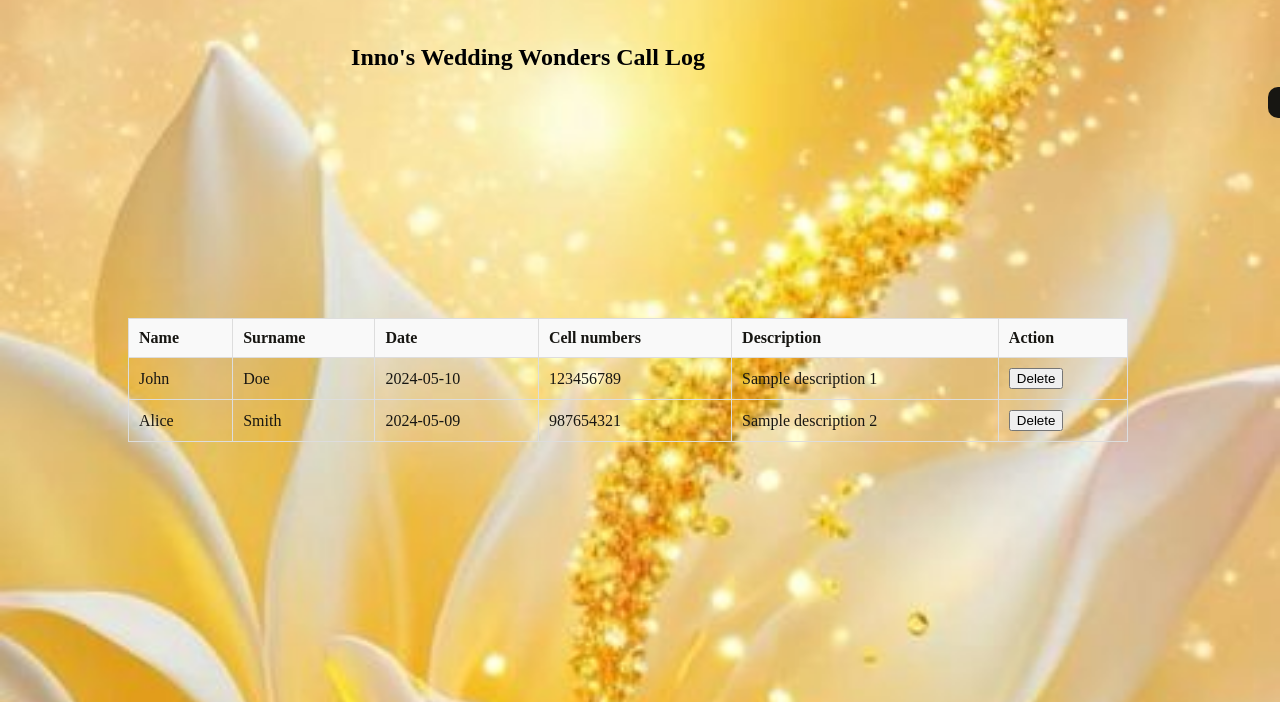
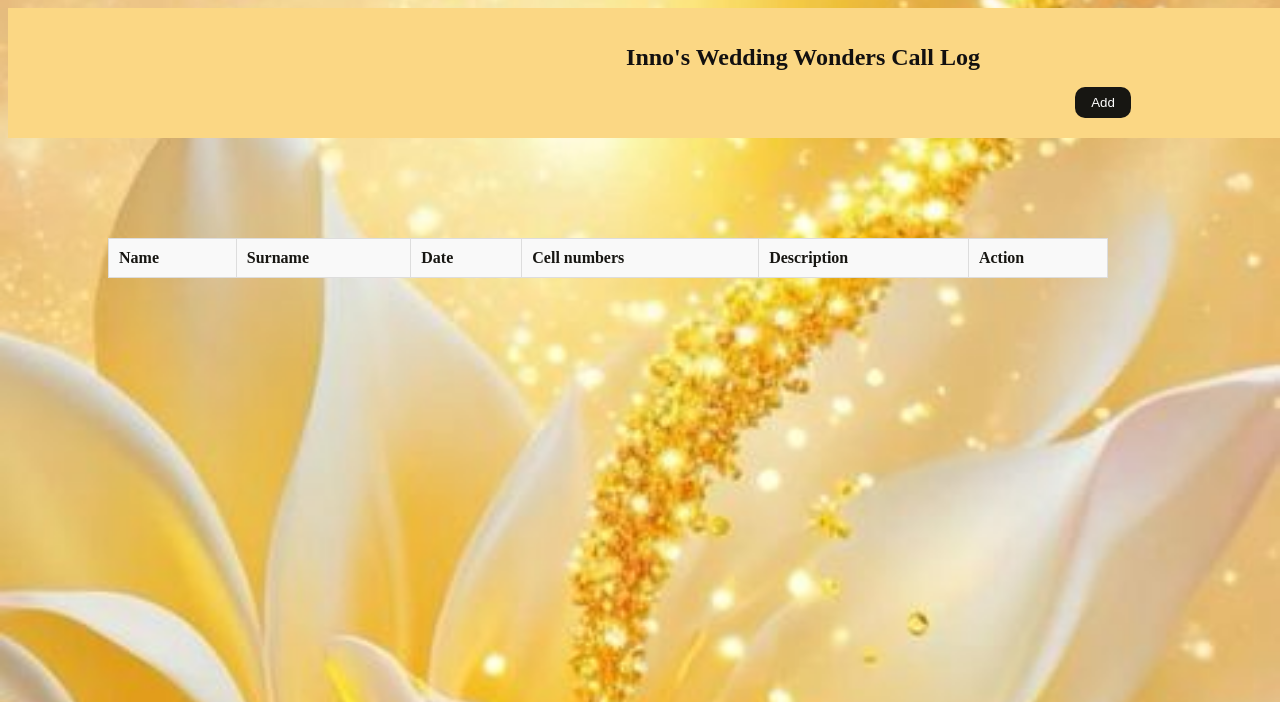
Before and after one commit to MissMakanyane/Wedding-Wonders-App, a Flask app: page /calllog in a window 1280 px wide; the page is wider, and only the part inside the window is pictured. Shown: the top 702 px of that part. Run offline with Flask 3, Linux system fonts and the light colour scheme; lists and menus that the app fills with data are empty; some libraries are stand-ins or nearby versions.

Commit message:
git push

```diff
--- a/app.py
+++ b/app.py
@@ -83,21 +83,30 @@
 
 #   DELETE CALLLOG
 
-calllog_data = [
-    {"id": 1, "name": "John", "surname": "Doe", "date": "2024-05-10", "cellphone_number": "123456789", "description": "Sample description 1"},
-    {"id": 2, "name": "Alice", "surname": "Smith", "date": "2024-05-09", "cellphone_number": "987654321", "description": "Sample description 2"}
-]
+# calllog_data = [
+#     {"id": 1,},
+#     {"id": 2}
+# ]
 
 @app.route('/calllog', methods=['GET', 'POST'])
 def calllog():
     if request.method == 'POST':
         if 'delete' in request.form:
-            id_to_delete = int(request.form['delete'])
+            print(request.form['delete'])
+            id_to_delete = request.form['delete']
             global calllog_data
-            calllog_data = [row for row in calllog_data if row['id'] != id_to_delete]
-            return render_template('Calllog.html', calllog=calllog_data)
 
-    return render_template('Calllog.html', calllog=calllog_data)
+            db.calllog.delete_many( {"surname": id_to_delete})
+            calllogs = []
+
+            for log in db.calllog.find():
+                        calllogs.append(log)
+
+
+            # calllog_data = [row for row in calllog_data if row['id'] != id_to_delete]
+            return render_template('Calllog.html', calllog=calllogs)
+
+    return render_template('Calllog.html')
 
 @app.route('/AddItem')
 def add_item():
--- a/static/Addservices.css
+++ b/static/Addservices.css
@@ -8,8 +8,8 @@
 }
 .content {
     max-width: 1000px;
-    margin: 50 auto;
-    padding: 20px;
+
+
   }
 
   h1 {
@@ -18,10 +18,11 @@
   }
 
   .button-container {
-    margin-left: 200;
+
     text-align: center;
-    margin-bottom: 200px;
-  }
+
+  margin-left: -600px;
+}
 
   .button-container button {
     padding: 8px 16px;
@@ -64,3 +65,27 @@
 color: rgb(255, 47, 0);
 margin-left: 20px;
   }
+
+
+nav ul {
+  list-style-type: none;
+  margin: 0;
+  padding: 0;
+}
+
+nav ul li {
+  display: inline;
+  margin-right: 20px;
+}
+
+nav ul li a {
+  color: #131111;
+  text-decoration: none;
+}
+
+header {
+  background-color: #fbd784;
+  color: #121010;
+  padding: 20px;
+  width: 1550px;
+}
--- a/templates/Calllog.html
+++ b/templates/Calllog.html
@@ -10,6 +10,7 @@
 </head>
 <body>
     <div class="content">
+        <header>
         <center><h1>Inno's Wedding Wonders Call Log</h1></center>
 
         <nav>
@@ -21,6 +22,9 @@
                 </left>
             </ul>
         </nav>
+    </header>
+
+
 
         <center>
             <form action="/calllog" method="GET">
@@ -43,9 +47,10 @@
                             <td>{{calllog.date}}</td>
                             <td>{{calllog.cellphone_number}}</td>
                             <td>{{calllog.description}}</td>
-                            <td>
-                                <button type="submit" name="delete" value="{{calllog.id}}">Delete</button>
-                            </td>
+                            <td><form action="/calllog" method="post">
+                                <input type="hidden" id="delete" name="delete" value={{calllog.surname}}>
+                                <input type="submit" value="Delete">
+                              </form></td>
                         </tr>
                         {% endfor %}
                     </tbody>
```
Also changed, not shown: static/Login.css (+4 -3 lines).
